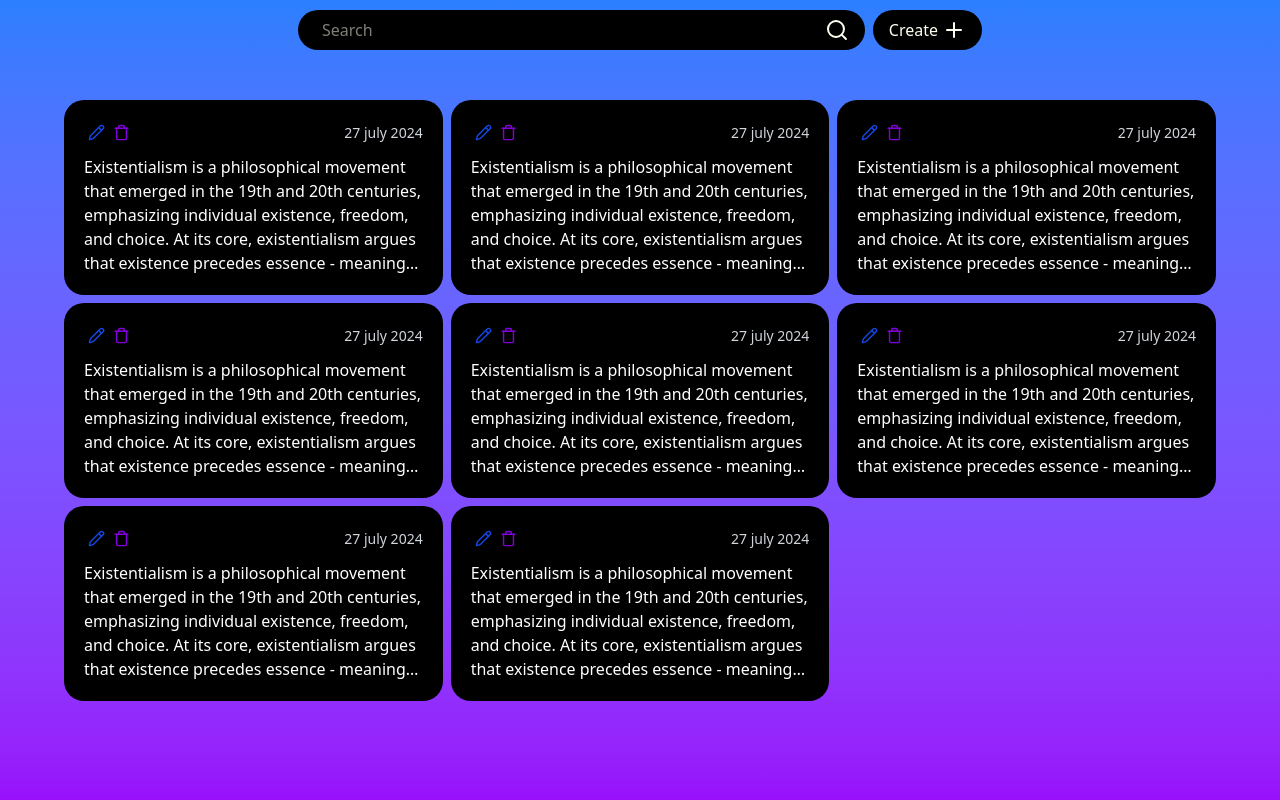
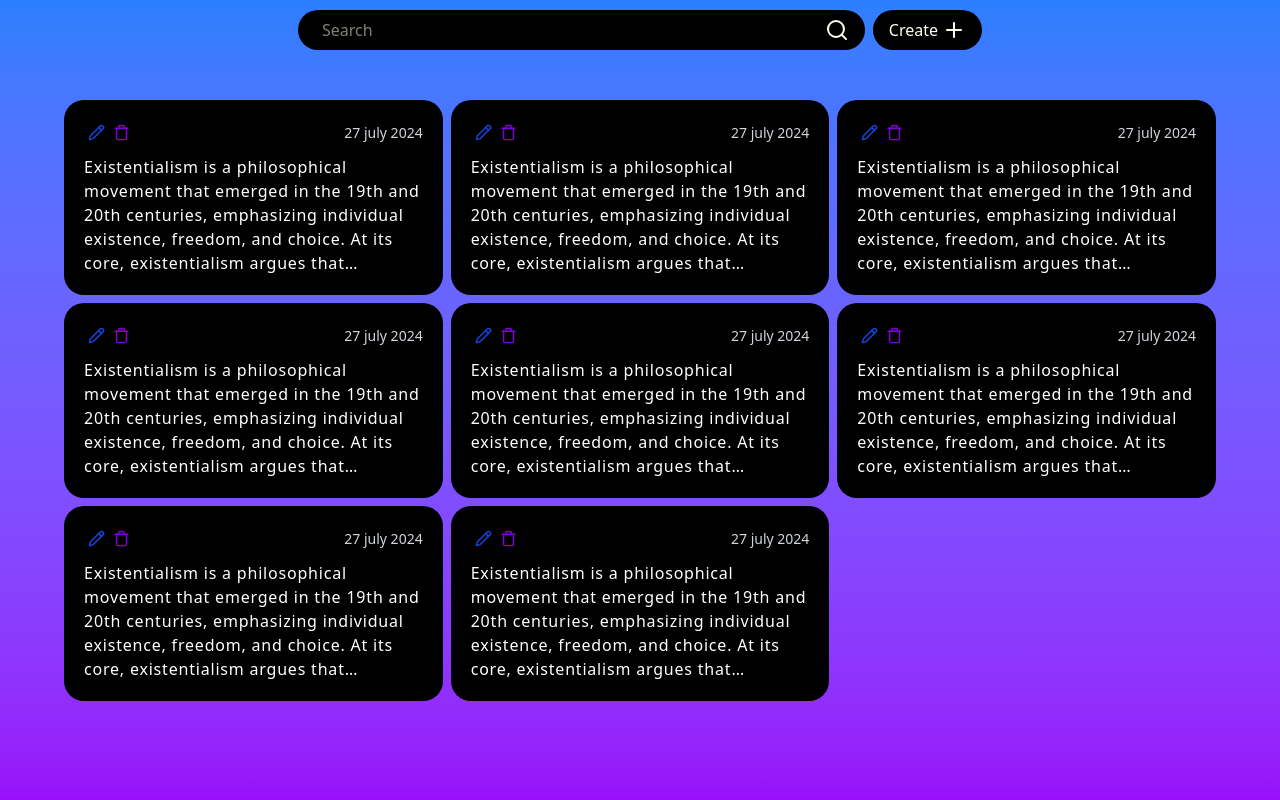
Before and after one commit to zoirovdev/Moment, a React (Vite) app: page / in a window 1280 px wide. Built offline with nearby package versions, Linux system fonts and the light colour scheme.

Commit message:
Update space between letters in note.context

```diff
--- a/src/pages/Home.jsx
+++ b/src/pages/Home.jsx
@@ -59,7 +59,7 @@ const Home = () => {
 	      </div>
 	      <p className="text-gray-300 text-sm">{note.createdAt}</p>
 	    </div>
-	    <p className="text-white line-clamp-5">{note.context}</p>
+	    <p className="text-white line-clamp-5 tracking-wider">{note.context}</p>
 	  </div>
 	))}
       </div>
```
